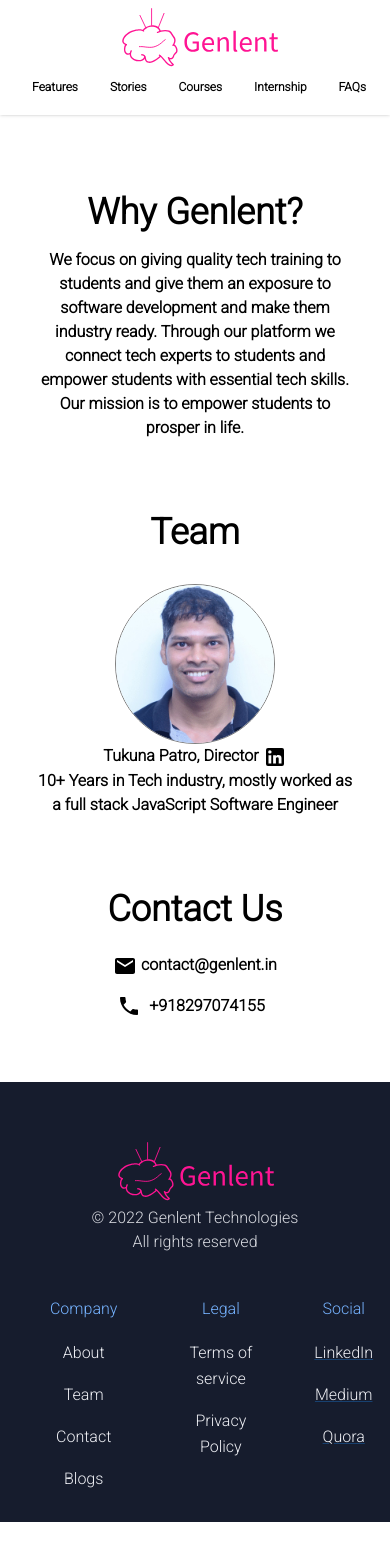
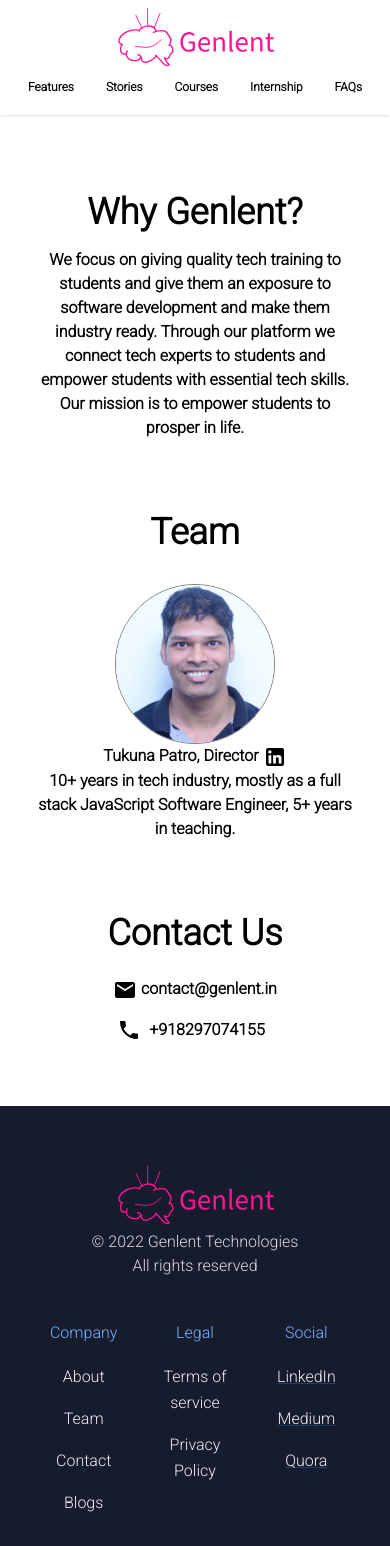
Before and after one commit to itshypon/skillrazr, a React (Create React App) app: page /about in a window 390 px wide. Before the commit the page ends 1522 px from the top, so only its background shows below. Built offline with nearby package versions, Linux system fonts and the light colour scheme.

Commit message:
add responsiveness for big screens

```diff
--- a/src/components/AboutPage.tsx
+++ b/src/components/AboutPage.tsx
@@ -61,8 +61,9 @@
           </div>
 
           <div>
-            10+ Years in Tech industry, mostly worked as a full stack JavaScript
-            Software Engineer
+            <span className="font-bold">10+</span> years in tech industry,
+            mostly as a full stack JavaScript Software Engineer,{" "}
+            <span className="font-bold">5+</span> years in teaching.
           </div>
         </div>
       </div>
--- a/src/components/Footer.tsx
+++ b/src/components/Footer.tsx
@@ -67,7 +67,7 @@
 
   return (
     <>
-      <BG>
+      <BG className="w-full">
         <TopGrid
           className="flex-column sm:flex-row"
           container
@@ -141,7 +141,7 @@
               </NavLink>
             </Grid>
           </Grid>
-          <Grid spacing={2} md={2} sm={2} xs={2} container direction={"column"}>
+          <Grid spacing={2} md={2} sm={2} xs={4} container direction={"column"}>
             <Grid item>
               <Title>Social</Title>
             </Grid>
--- a/src/components/HomePage.tsx
+++ b/src/components/HomePage.tsx
@@ -5,7 +5,7 @@
 
 const HomePage = () => {
   return (
-    <div className="App">
+    <div className="App container">
       <MainSection />
       <Features />
       <Testimonials />
--- a/src/components/Layout.tsx
+++ b/src/components/Layout.tsx
@@ -5,12 +5,9 @@
 
 function Layout(props: any) {
   return (
-    <div className="App layout">
+    <div className="App flex flex-center flex-col items-center">
       <Navbar {...props} />
-
-      <div className="main-content">
-        <Outlet {...props} />
-      </div>
+      <Outlet {...props} className="container" />
       <Footer {...props} />
     </div>
   );
--- a/src/components/MainSection.tsx
+++ b/src/components/MainSection.tsx
@@ -7,7 +7,7 @@
         "mt-24 px-6 pt-20 sm:pt-[120px] flex flex-col items-center flex-wrap justify-between"
       }
     >
-      <div className="flex flex-wrap flex-col md:flex-row  justify-between p-2 w-full">
+      <div className="flex flex-wrap flex-col lg:flex-row items-center justify-between p-2 w-full">
         <div className="mt-2 ml-0 sm:ml-12 mb-12 mt-lg-0 font-bold text-center sm:text-left">
           <div className="text-7xl mb-2">Get Trained</div>
           <div className="text-2xl ml-0 sm:ml-1">
@@ -19,7 +19,7 @@
           </div> */}
         </div>
 
-        <div className="navbar-nav-scroll flex flex-row sm:mr-12">
+        <div className="navbar-nav-scroll flex flex-row lg:mr-12">
           <img
             src={main}
             alt="genlent"
--- a/src/components/Navbar.tsx
+++ b/src/components/Navbar.tsx
@@ -17,7 +17,7 @@
 
   return (
     <header
-      className={`fixed z-10 px-6 top-0 left-0 right-0 bg-white flex flex-col items-center flex-wrap justify-between hover:shadow ${
+      className={`fixed z-10 px-0 sm:px-6 top-0 left-0 right-0 bg-white flex flex-col items-center flex-wrap justify-between hover:shadow ${
         scrolled ? "shadow" : ""
       }`}
     >
```
